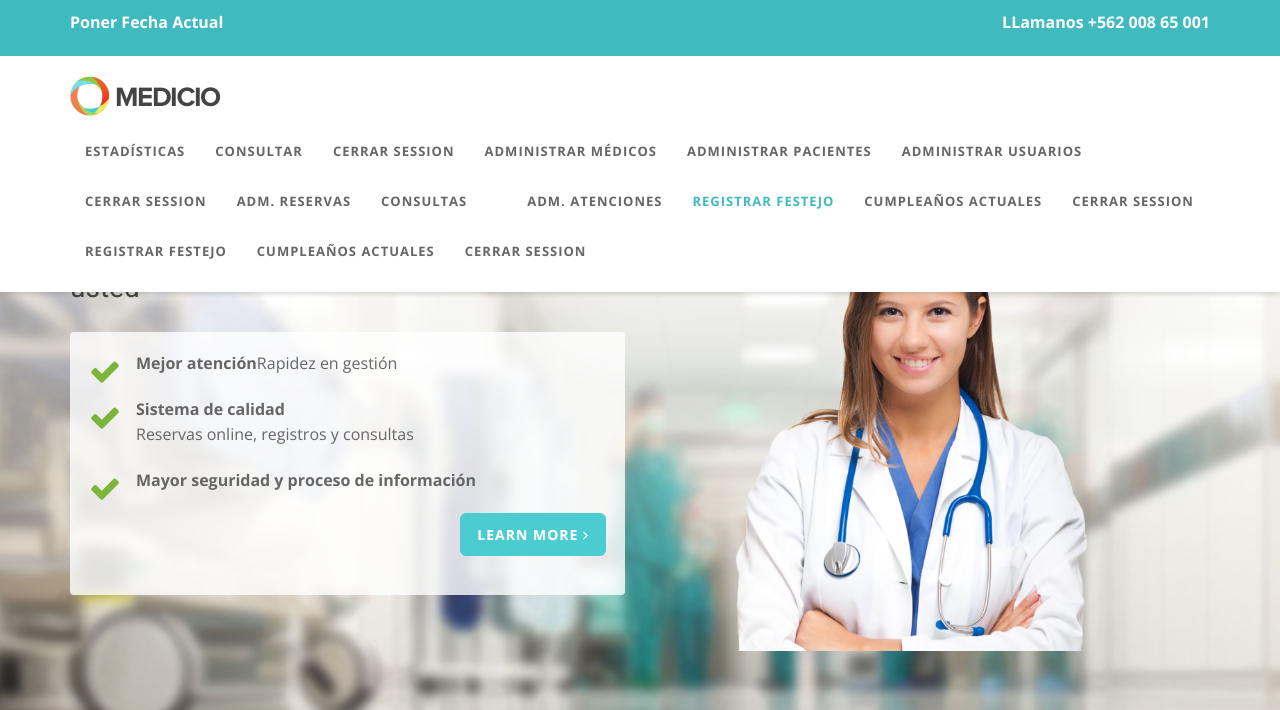
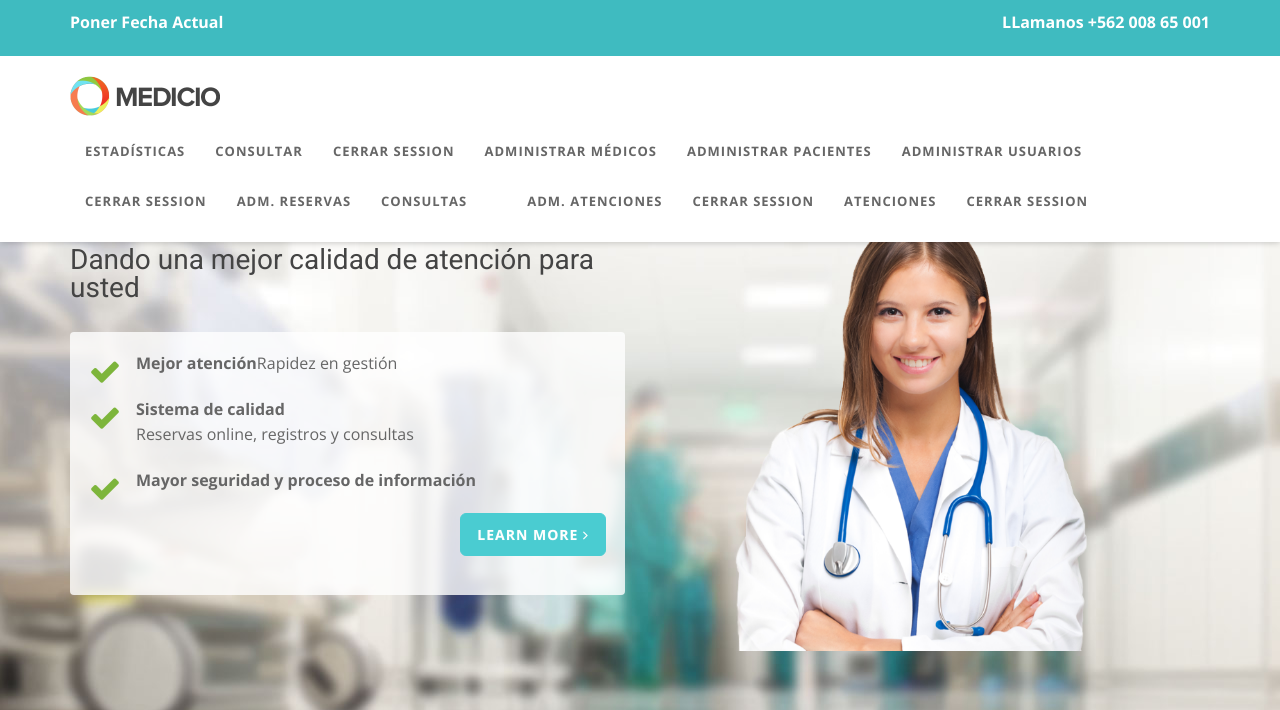
Before and after one commit to Nichremiss/Dai, a PHP site: page /Index.php in a window 1280 px wide. Shown: the top 710 px of the page. Run offline with PHP 8.4, Linux system fonts and the light colour scheme; the visitor is signed in with stand-in values (Sample User, id 1).

Commit message:
cambio pequeño en menu con session

```diff
--- a/Examen_dai/Frontend/Index.php
+++ b/Examen_dai/Frontend/Index.php
@@ -83,14 +83,9 @@ session_start();
                                 echo '<li><a href="List_Consultar_Pacientes_Medicos.php">Consultas</a><li>';
                                 echo '<li><a href="List_consultar_atenciones.php"></a>';
                                 echo '<li><a href="Marcar_perdida_realizada_atencion.php">Adm. Atenciones</a><li>';
-
-
-                                echo '<li><li class="active"><a href="agregarFestejo.php"> Registrar Festejo </a></li>';
-                                echo '<li><a href="listar_registro.php" class="selected">Cumpleaños Actuales</a><li>';
                                 echo '<li><a href="logout.php"> Cerrar Session </a><li>';
                             }if (isset($_SESSION["TipoUsuario"]) == 4) {//Paciente
-                                echo '<li><a href="agregarFestejo.php"> Registrar Festejo </a>';
-                                echo '<li><a href="listar_registro.php" class="selected">Cumpleaños Actuales</a>';
+                                echo '<li><a href="Lista_Consulta_Atenciones.php">Atenciones</a>';
                                 echo '<li><a href="logout.php"> Cerrar Session </a>';
                             } else {
                                 echo '<li><a href="#" data-toggle="modal" data-target="#ModalLogin">Login</a></li>';
```
